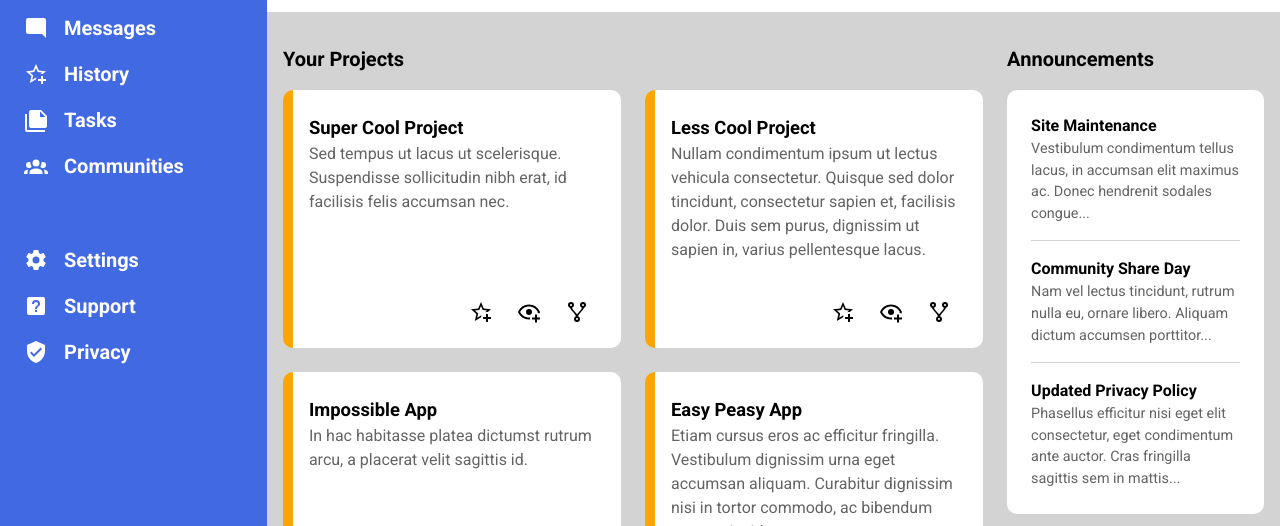
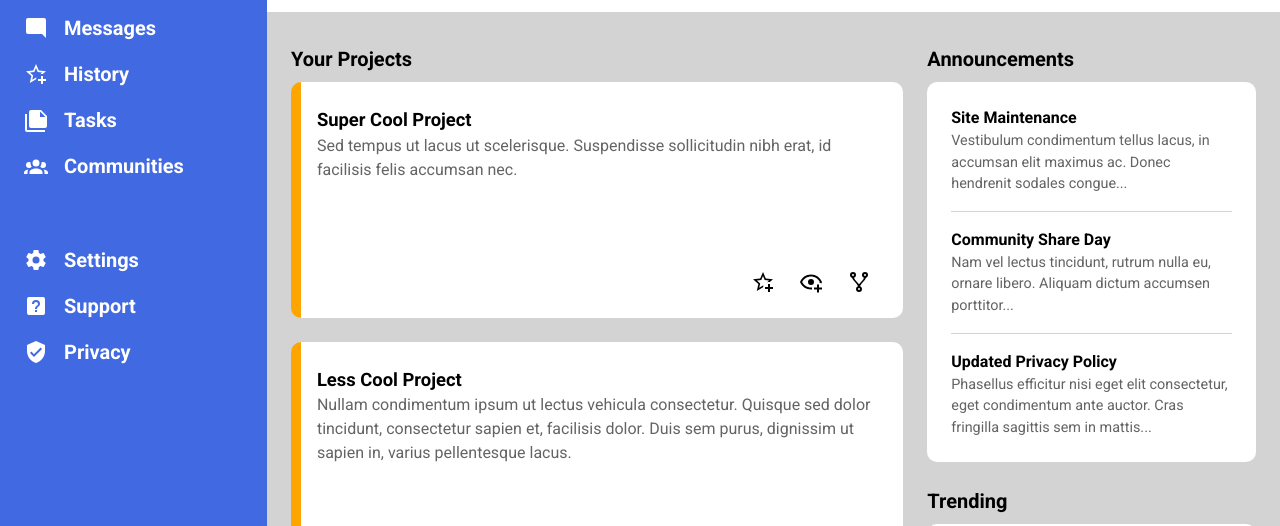
Before and after one commit to acursin/admin-dashboard, a plain HTML site: page index.html in a window 1280 px wide. Shown: the part 215-741 px from the top of the page. Drawn offline with Linux system fonts and the light colour scheme; a web font is replaced by a local one.

Commit message:
Add flexbox wrapping to content area

```diff
--- a/css/styles.css
+++ b/css/styles.css
@@ -114,29 +114,34 @@ img {
 }
 
 .c-content {
+    display: flex;
+    flex-wrap: wrap;
+    gap: 24px;
+    padding: 32px 24px 100px;
+    background: lightgray;
+}
+
+.l-content__main {
+    flex: 4 1 min-content;
+}
+
+.l-content__side {
+    flex: 1 1 min-content;
     display: grid;
-    grid-template-columns: 3fr 1fr;
+    grid-template-rows: repeat(2, max-content);
     gap: 24px;
-    padding: 32px 16px 100px;
-    background: lightgray;
 }
 
 .c-content__area {
     display: grid;
     grid-template-rows: max-content 1fr;
-    gap: 16px;
+    gap: 8px;
     height: 100%;
 }
 
 .c-content__title {
     font-size: 1.25rem;
     font-weight: bold;
-}
-
-.l-content__side {
-    display: grid;
-    grid-template-rows: repeat(2, max-content);
-    gap: 32px;
 }
 
 .l-content__projects {
--- a/index.html
+++ b/index.html
@@ -100,8 +100,8 @@
         </nav>
 
         <main class="c-content">
-            <section class="l-content__main">
-                <div class="c-content__area">
+            <div class="l-content__main">
+                <section class="c-content__area">
                     <h2 class="c-content__title">Your Projects</h2>
                     <div class="l-content__projects">
                         <article class="c-project">
@@ -159,10 +159,10 @@
                             </div>
                         </article>
                     </div>
-                </div>
-            </section>
+                </section>
+            </div>
 
-            <section class="l-content__side">
+            <div class="l-content__side">
                 <section class="c-content__area">
                     <h2 class="c-content__title">Announcements</h2>
                     <div class="c-announcements">
@@ -213,7 +213,7 @@
                         </div>
                     </div>
                 </section>
-            </section>
+            </div>
         </main>
     </div>
 </body>
```
